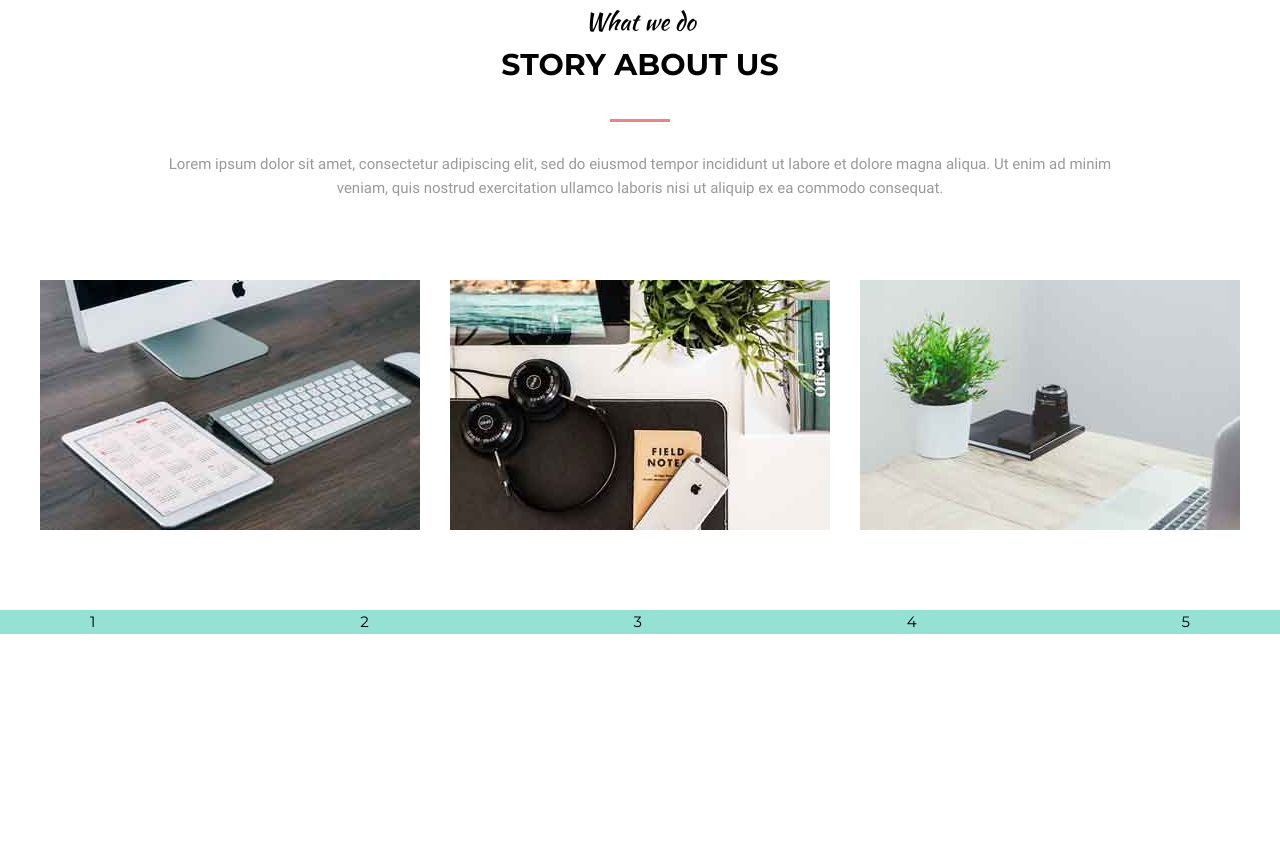
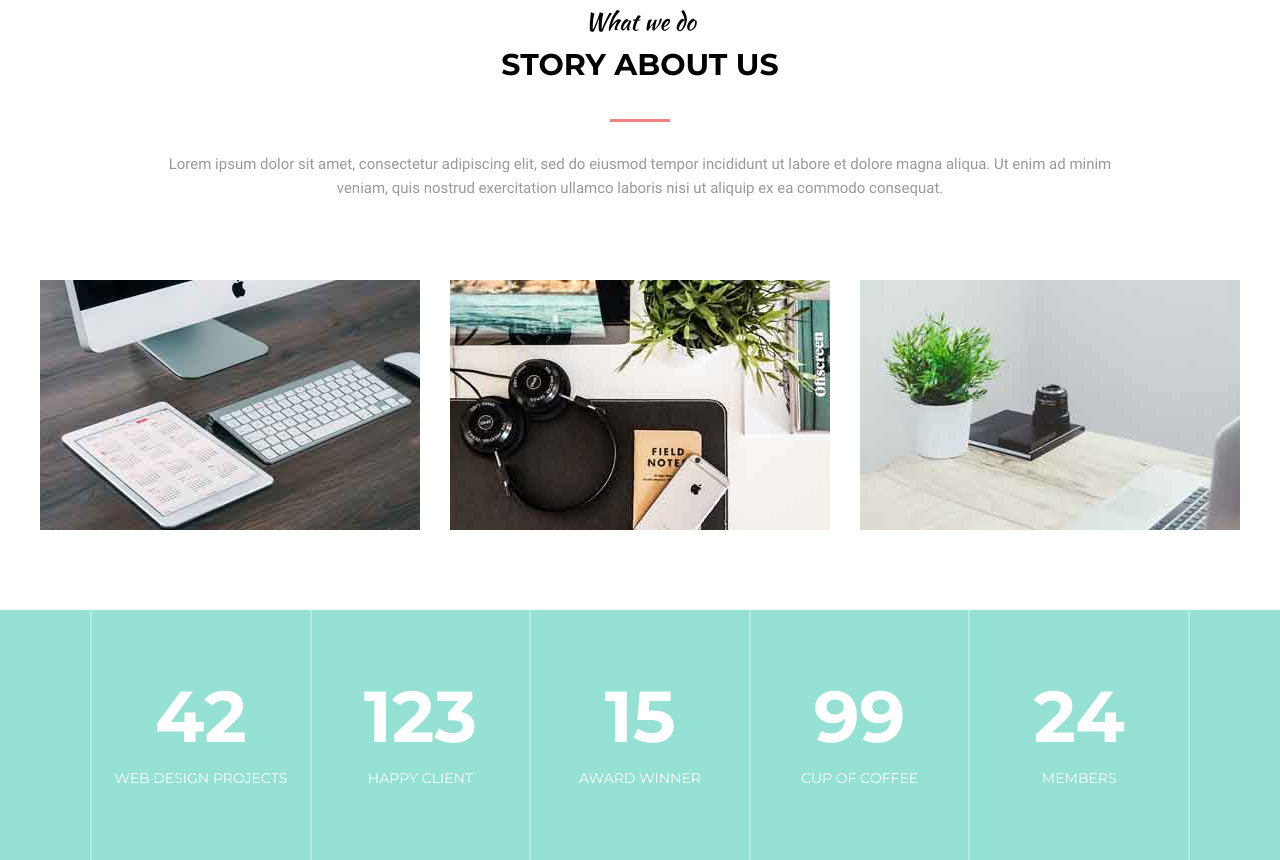
Before and after one commit to MicoGen/Mogo, a plain HTML site: page index.html in a window 1280 px wide. Shown: the part 877-1737 px from the top of the page. Before the commit the page ends 1511 px from the top, so only its background shows below. Drawn offline with Linux system fonts and the light colour scheme.

Commit message:
Mogo Third Block Complete

```diff
--- a/css/style.css
+++ b/css/style.css
@@ -336,11 +336,42 @@ h1, h2, h3, h4 {
     background-color: #95e1d3;
 }
 
+/* STATS inner block */
 .cl_stats_inner {
     display: flex;
     width: 100%;
     max-width: 1100px;
     margin: 0 auto;
     justify-content: space-between;
+}
 
+/* STATS inner item */
+.cl_stats_inner_item {
+    /* flex grow 1, flex shrink 1, flex basis 0 */
+    flex: 1 1 0;
+    padding: 70px 20px;
+
+    text-align: center;
+    border-left: 2px solid #b5eae0;
+    color: #fff;
 }
+
+.cl_stats_inner:last-child {
+    border-right: 2px solid #b5eae0;
+}
+
+/* STATS inner count*/
+.cl_stats_inner_count {
+    font-family: "Montserrat-Bold", sans-serif;
+    font-size: 72px;
+    margin-bottom: 15px;
+    line-height: 1;
+}
+
+/* STATS inner text */
+.cl_stats_inner_text {
+    font-size: 14px;
+    text-transform: uppercase;
+}
+
+                    /* __________ <<< FORTH BLOCK: "OUR TEAM" >>> __________  */
--- a/index.html
+++ b/index.html
@@ -111,15 +111,30 @@
             <div class="container">
                 <div class="cl_stats_inner">
                     <div class="cl_stats_inner_item">
-                        1
+                        <div class="cl_stats_inner_count">42</div>
+                        <div class="cl_stats_inner_text">web design projects</div>
                     </div>
-                    <div class="cl_stats_inner_item">2</div>
-                    <div class="cl_stats_inner_item">3</div>
-                    <div class="cl_stats_inner_item">4</div>
-                    <div class="cl_stats_inner_item">5</div>
+                    <div class="cl_stats_inner_item">
+                        <div class="cl_stats_inner_count">123</div>
+                        <div class="cl_stats_inner_text">happy client</div>
+                    </div>
+                    <div class="cl_stats_inner_item">
+                        <div class="cl_stats_inner_count">15</div>
+                        <div class="cl_stats_inner_text">award winner</div>
+                    </div>
+                    <div class="cl_stats_inner_item">
+                        <div class="cl_stats_inner_count">99</div>
+                        <div class="cl_stats_inner_text">cup of coffee</div>
+                    </div>
+                    <div class="cl_stats_inner_item">
+                        <div class="cl_stats_inner_count">24</div>
+                        <div class="cl_stats_inner_text">members</div>
+                    </div>
                 </div>
             </div>
         </div>
 
+                <!-- __________ <<< FORTH BLOCK: "OUR TEAM">>> __________ -->
+
     </body>
 </html>
```
